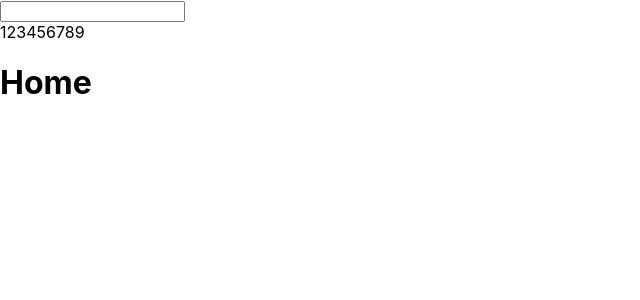
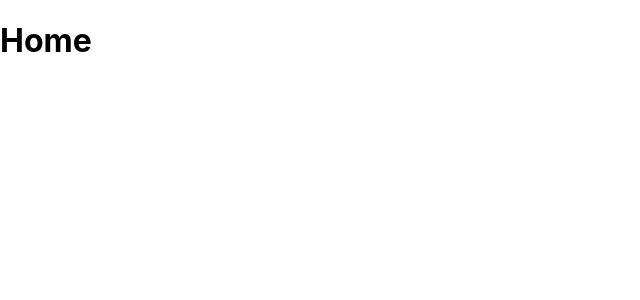
Before and after one commit to coryhouse/universal-search-daylight-pm, a Next.js app: page / in a window 1280 px wide. Shown: the top 300 px of the page, without its empty margins (0-640 px from the left). Built offline with nearby package versions, Linux system fonts and the light colour scheme.

Commit message:
Stub in msw

```diff
--- a/app/layout.tsx
+++ b/app/layout.tsx
@@ -1,37 +1,21 @@
 import "./globals.css";
 
-type SearchResult = {
-  proNumber: string;
-  weight: number;
-  pallets: number;
-  pieces: number;
-  pickupDate: string;
-  serviceDate: string;
-  shipmentTags: Array<string>;
-  status: string;
-};
+async function getSearchResults() {
+  const response = await fetch("http://localhost:3001/search");
+  const results = await response.json();
+  return results;
+}
 
-const searchResults: SearchResult[] = [
-  {
-    proNumber: "123456789",
-    weight: 100,
-    pallets: 1,
-    pieces: 1,
-    pickupDate: "2021-01-01",
-    serviceDate: "2021-01-01",
-    shipmentTags: ["tag1", "tag2"],
-    status: "status",
-  },
-];
-
-export default function RootLayout({
+export default async function RootLayout({
   children,
 }: {
   children: React.ReactNode;
 }) {
-  function renderResults(result: SearchResult) {
-    return <div key={result.proNumber}>{result.proNumber}</div>;
+  if (process.env.NEXT_PUBLIC_API_MOCKING === "enabled") {
+    require("../mocks");
   }
+
+  // const searchResults = await getSearchResults();
 
   return (
     <html lang="en">
@@ -40,13 +24,7 @@ export default function RootLayout({
         head.tsx. Find out more at https://beta.nextjs.org/docs/api-reference/file-conventions/head
       */}
       <head />
-      <body>
-        <div>
-          <input type="search" />
-          {searchResults.map(renderResults)}
-        </div>
-        {children}
-      </body>
+      <body>{children}</body>
     </html>
   );
 }
```
